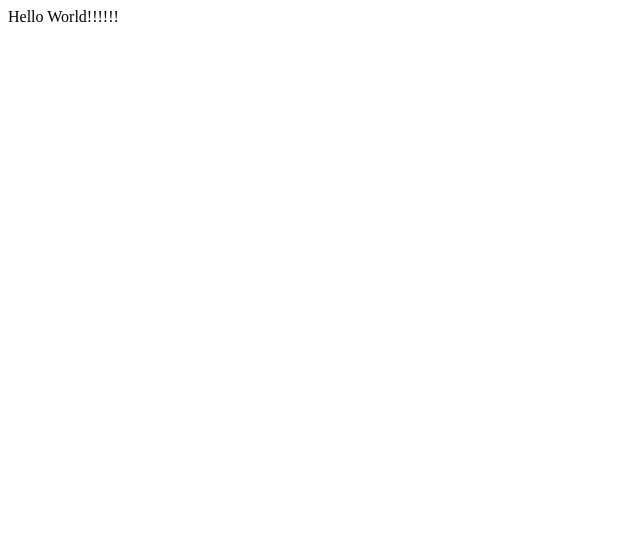
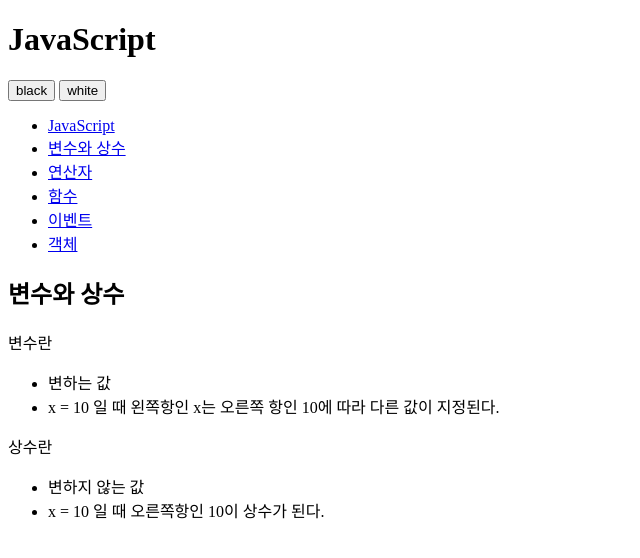
Before and after one commit to lghtwave/opentutorials-lghtwave, a plain HTML site: page index.html in a window 1280 px wide. Shown: the whole page, without its empty margins (0-640 px from the left). Drawn offline with Linux system fonts and the light colour scheme.

Commit message:
html added

```diff
--- a/index.html
+++ b/index.html
@@ -1,24 +1,53 @@
 <!DOCTYPE html>
-<html lang="en">
-	<head>
-		<meta charset="utf-8">
+<html>
+    <head>
+        <meta charset="utf-8" />
+    </head>
 
-		<!-- Always force latest IE rendering engine (even in intranet) & Chrome Frame
-		Remove this if you use the .htaccess -->
-		<meta http-equiv="X-UA-Compatible" content="IE=edge,chrome=1">
-
-		<title>index</title>
-		<meta name="description" content="">
-		<meta name="author" content="lghtwave">
-
-		<meta name="viewport" content="width=device-width; initial-scale=1.0">
-
-		<!-- Replace favicon.ico & apple-touch-icon.png in the root of your domain and delete these references -->
-		<link rel="shortcut icon" href="/favicon.ico">
-		<link rel="apple-touch-icon" href="/apple-touch-icon.png">
-	</head>
-
-	<body>
-		Hello World!!!!!!
-	</body>
+    <body id="body">
+        <div>
+            <header>
+                <h1>JavaScript</h1>
+            </header>
+            <div id="toolbar">
+                <input type="button" value="black" />
+                <input type="button" value="white" />
+            </div>
+            <nav>
+                <ul>
+                    <li><a href="http://opentutorials.org/course/49/17">JavaScript</a></li>
+                    <li><a href="http://opentutorials.org/course/49/16">변수와 상수</a></li>
+                    <li><a href="http://opentutorials.org/course/49/18">연산자</a></li>
+                    <li><a href="http://opentutorials.org/course/49/19">함수</a></li>
+                    <li><a href="http://opentutorials.org/course/49/20">이벤트</a></li>
+                    <li><a href="http://opentutorials.org/course/49/21">객체</a></li>
+                </ul>
+            </nav>
+            <article>
+                <h2>변수와 상수</h2>
+                <div>
+                    <p>변수란</p>
+                    <ul>
+                        <li>
+                            변하는 값
+                        </li>
+                        <li>
+                            x = 10 일 때 왼쪽항인 x는 오른쪽 항인 10에 따라 다른 값이 지정된다.
+                        </li>
+                    </ul>
+                    <p>
+                        상수란
+                    </p>
+                    <ul>
+                        <li>
+                            변하지 않는 값
+                        </li>
+                        <li>
+                            x = 10 일 때 오른쪽항인 10이 상수가 된다.
+                        </li>
+                    </ul>
+                </div>
+            </article>
+        </div>
+    </body>
 </html>
```
